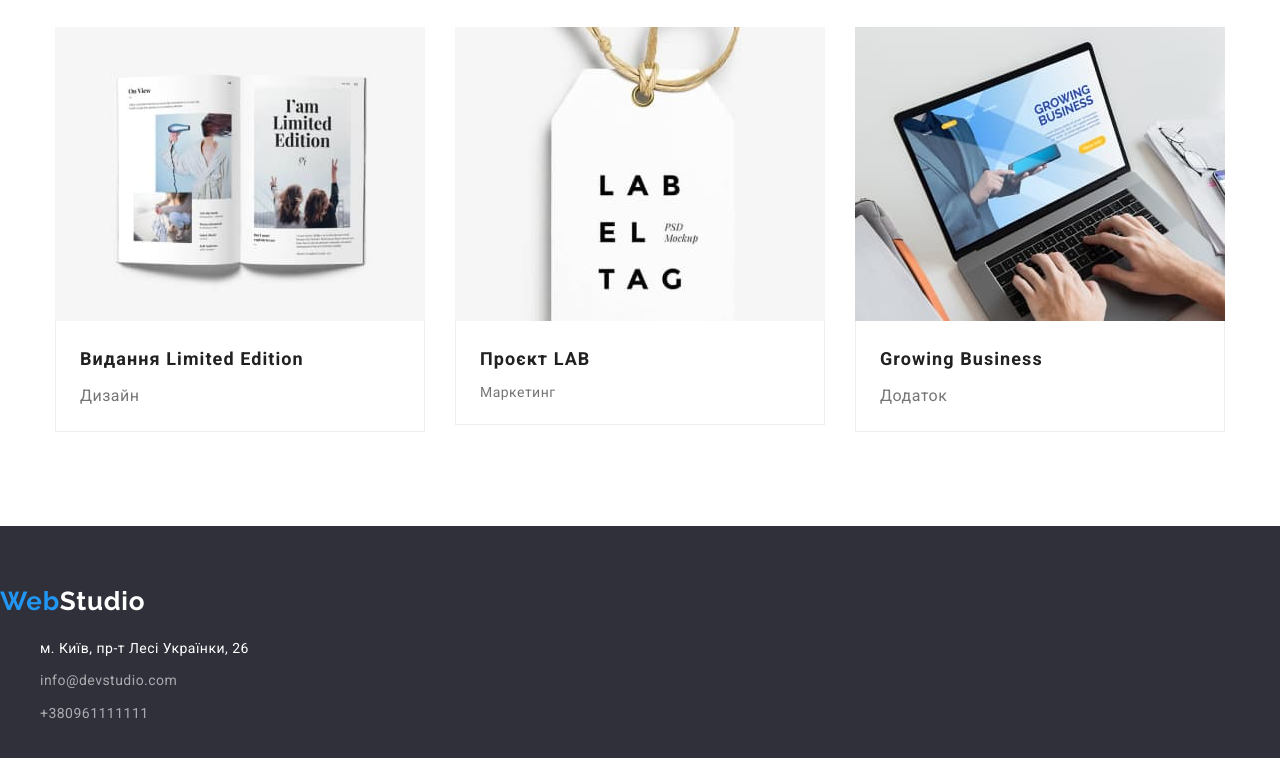
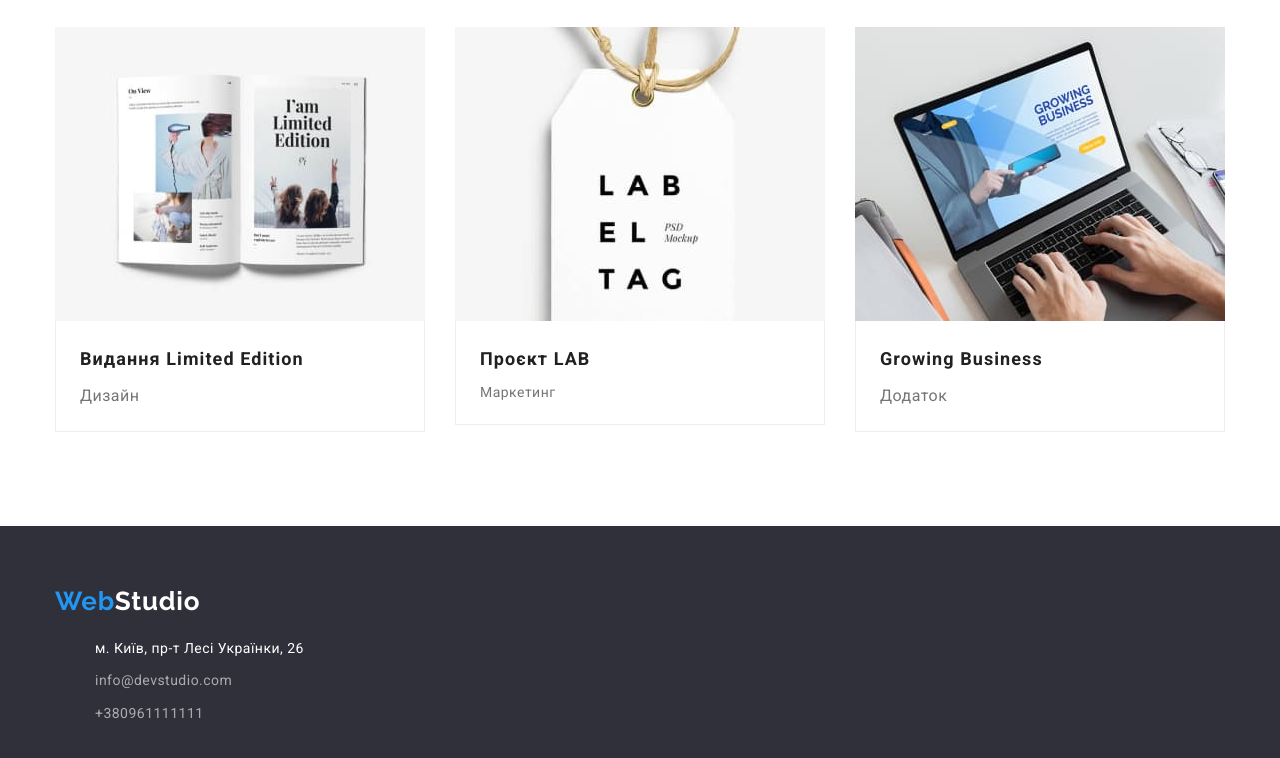
Before and after one commit to yuliiaishchenko/goit-markup-hw-03, a plain HTML site: page portfolio.html in a window 1280 px wide. Shown: the part 1109-1867 px from the top of the page. Drawn offline with nearby package versions, Linux system fonts and the light colour scheme.

Commit message:
Update portfolio.html

```diff
--- a/portfolio.html
+++ b/portfolio.html
@@ -104,16 +104,18 @@
         </div>
         </section>
     </main>
-    <footer>
+    <footer class="footer">
+        <div class="container">
         <a href="/" class="logo-footer"><span class="accent">Web</span>Studio</a>
         <address class="address">
-            <ul>
+            <ul class="footer-ul">
                 <li class="footer-link"><a href="https://www.google.com/maps/place/%D0%B1%D1%83%D0%BB%D1%8C%D0%B2%D0%B0%D1%80+%D0%9B%D0%B5%D1%81%D1%96+%D0%A3%D0%BA%D1%80%D0%B0%D1%97%D0%BD%D0%BA%D0%B8,+26,+%D0%9A%D0%B8%D1%97%D0%B2,+%D0%A3%D0%BA%D1%80%D0%B0%D1%97%D0%BD%D0%B0,+02000/@50.4265807,30.5361971,17z/data=!3m1!4b1!4m5!3m4!1s0x40d4cf0e033ecbe9:0x57a4dffefec77da0!8m2!3d50.4265807!4d30.5383858"
                         target="_blank" rel="noreferrer noopener" class="text-link">м. Київ, пр-т Лесі Українки, 26</li>
                 <li class="footer-link"><a href="mailto:info@devstudio.com" class="text-links">info@devstudio.com</a></li>
                 <li class="footer-link"><a href="tel:+380961111111" class="text-links">+380961111111</a></li>
             </ul>
         </address>
+    </div>
     </footer>
 
 </body>
```
